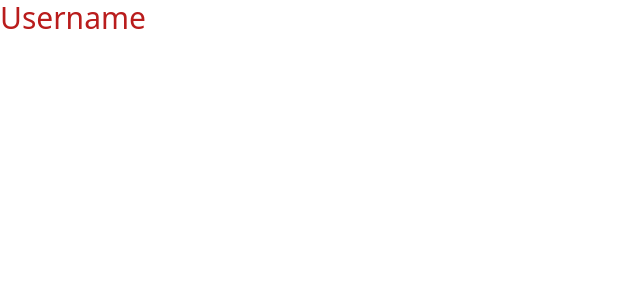
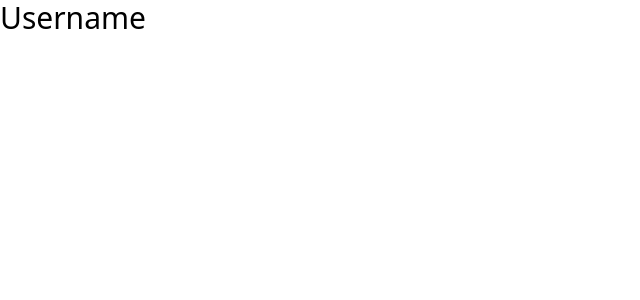
Before and after one commit to FarzanehDabiri71/mern-auth-otp-jwt, a React (Create React App) app in the folder client/: page / in a window 1280 px wide. Shown: the top 300 px of the page, without its empty margins (0-640 px from the left). Built offline with nearby package versions, Linux system fonts and the light colour scheme; the HTML template or start-up script is replaced by a standard one.

Commit message:
import routes

```diff
--- a/client/src/App.js
+++ b/client/src/App.js
@@ -36,13 +36,13 @@
     element: <Reset />,
   },
   {
-    path: "/pageNotFound",
+    path: "*",
     element: <PageNotFound />,
   },
 ]);
 function App() {
   return (
-    <main className="text-3xl text-red-700">
+    <main className="text-3xl ">
       <RouterProvider router={router}></RouterProvider>
     </main>
   );
```
